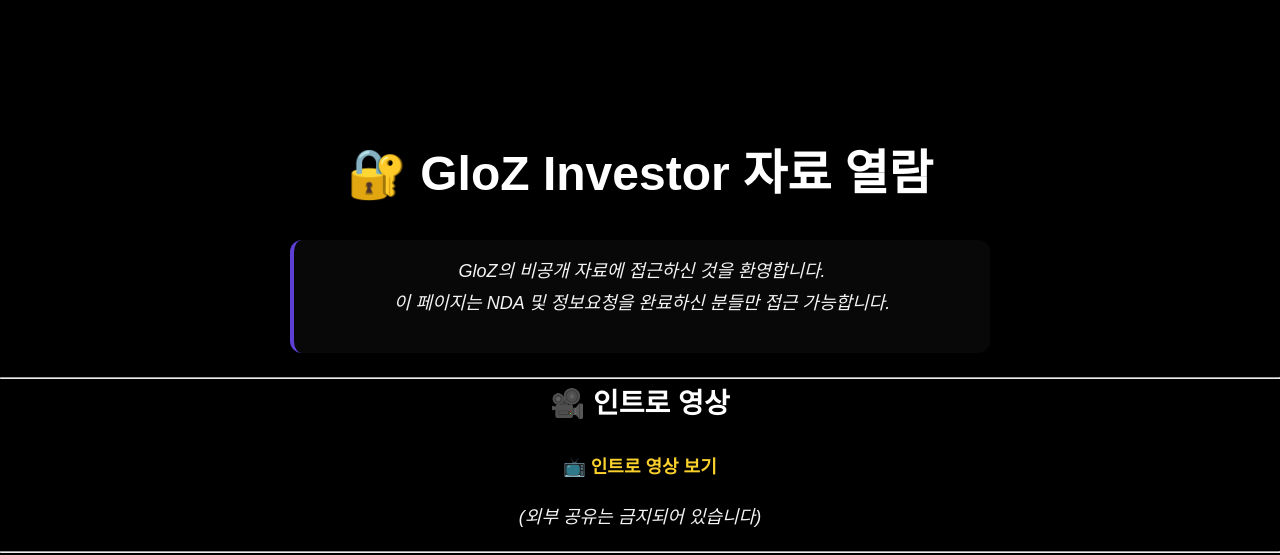
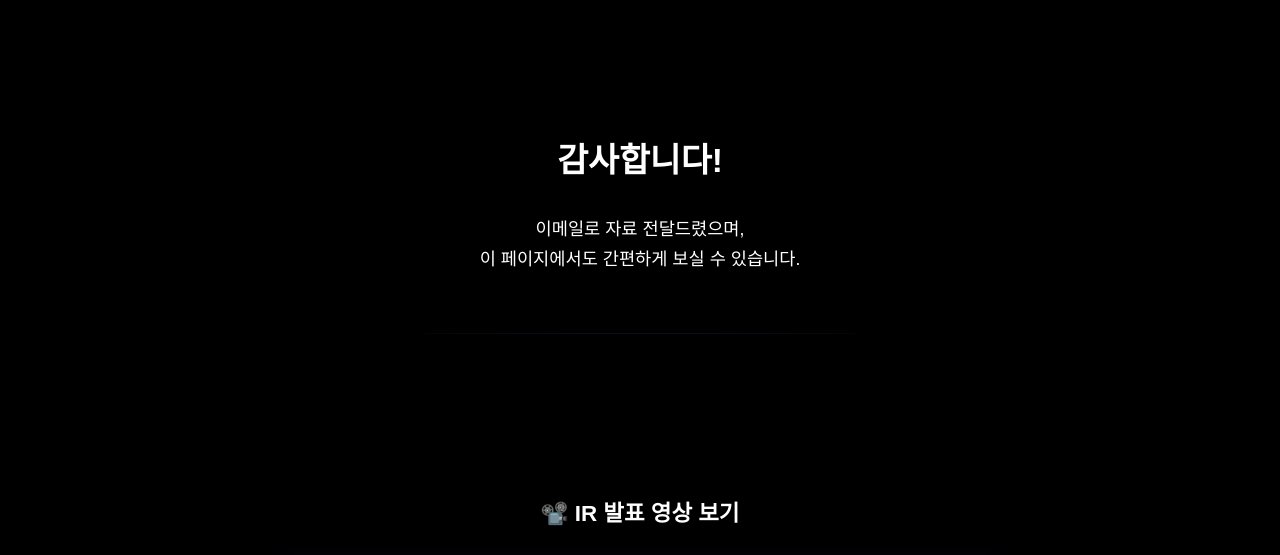
Before and after one commit to parisadone/gloz.github.io, a Jekyll site: the page built from secure.md, in a window 1280 px wide. Shown: the part 292-847 px from the top of the page. Built offline with Jekyll 4.4.1, drawn with Linux system fonts in a browser that asks for light colours; some web fonts are replaced; our own code applies the rules of GitHub Pages for plain Markdown files; some of the changed text lies outside the part shown; grey boxes are pictures that could not be loaded.

Commit message:
Update secure page to use Jekyll page format

```diff
--- a/secure.md
+++ b/secure.md
@@ -1,38 +1,160 @@
-
-# 🔐 GloZ Investor 자료 열람
-
-> GloZ의 비공개 자료에 접근하신 것을 환영합니다.
-> 이 페이지는 NDA 및 정보요청을 완료하신 분들만 접근 가능합니다.
-
+---
+layout: default
+title: GloZ Secure Investor Materials
+permalink: /secure/
 ---
 
-## 🎥 인트로 영상
+<div class="secure-container">
+  <section class="secure-section">
+    <h1>감사합니다!</h1>
+    <p>이메일로 자료 전달드렸으며,<br>이 페이지에서도 간편하게 보실 수 있습니다.</p>
+  </section>
 
-📺 [인트로 영상 보기](https://youtu.be/YOUR_VIDEO_LINK)
+  <section class="secure-section">
+    <h2>📽️ IR 발표 영상 보기</h2>
+    <div class="secure-video">
+      <iframe src="https://www.youtube.com/embed/gkzAsE0jUa0?controls=1&rel=0&modestbranding=1&showinfo=0" allow="autoplay; encrypted-media" allowfullscreen title="GloZ IR 발표 영상"></iframe>
+    </div>
+  </section>
 
-*(외부 공유는 금지되어 있습니다)*
+  <section class="secure-section">
+    <h2>📄 피칭 자료 보기</h2>
+    <a class="secure-link" href="https://www.canva.com/design/DAGoiBy73Gs/LCxaXBhydJve1AXfl-lGnQ/edit?utm_content=DAGoiBy73Gs&utm_campaign=designshare&utm_medium=link2&utm_source=sharebutton" target="_blank">Canva IR 자료 바로가기</a>
+  </section>
 
----
+  <section class="secure-section">
+    <h2>🤖 Gloria's AI에게 질문하기</h2>
+    <div class="secure-chatbot">
+      <iframe src="https://www.chatbase.co/chatbot-iframe/ezFbMXxV7R06quetaNfCc" width="100%" height="600" style="border-radius:14px; background:#fff;" frameborder="0" allow="autoplay; clipboard-write; encrypted-media; fullscreen; picture-in-picture" allowfullscreen></iframe>
+    </div>
+  </section>
 
-## 🤖 Gloria’s AI – 궁금한 점을 AI에게 직접 물어보세요
+  <section class="secure-section">
+    <h2>📅 미팅 예약</h2>
+    <a class="cta-btn" href="https://calendly.com/gloria-glozinc/30min" target="_blank">글로리아와 미팅 일정 예약하기</a>
+  </section>
 
-💬 [챗봇 열기](https://www.chatbase.co/chatbot-iframe/ezFbMXxV7R06quetaNfCc)
+  <div class="secure-footer">© 2025 GloZ Inc. All rights reserved.</div>
+</div>
 
----
-
-## 📑 IR 발표자료
-
-> GloZ의 전체 IR 자료 (Canva 프레젠테이션 링크)
-
-📄 [IR 발표자료 보기](https://www.canva.com/design/DAGoiBy73Gs/LCxaXBhydJve1AXfl-lGnQ/edit?utm_content=DAGoiBy73Gs&utm_campaign=designshare&utm_medium=link2&utm_source=sharebutton)
-
----
-
-### 📬 추가 문의
-
-궁금한 점이 있으시면 언제든 gloria@glozinc.com 으로 연락 주세요.
-또는 [미팅을 예약](https://calendly.com/gloria-glozinc/30min)하시면 1:1 미팅도 가능합니다.
-
----
-
-© 2025 GloZ Inc. All rights reserved.
+<style>
+  body {
+    background: #000;
+    color: #fff;
+    font-family: 'Spoqa Han Sans Neo', 'Pretendard', Arial, Helvetica, sans-serif;
+    margin: 0;
+    padding: 0;
+  }
+  .secure-container {
+    max-width: 750px;
+    margin: 0 auto;
+    padding: 0 16px;
+    text-align: center;
+  }
+  .secure-section {
+    padding: 80px 0;
+    border: none;
+  }
+  h1, h2, h3 {
+    color: #fff;
+    font-family: 'Spoqa Han Sans Neo', 'Pretendard', Arial, Helvetica, sans-serif;
+    font-weight: 700;
+    margin-bottom: 24px;
+    margin-top: 0;
+  }
+  h1 { font-size: 2.1rem; }
+  h2 { font-size: 1.4rem; }
+  p, a, .secure-link {
+    color: #fff;
+    font-size: 1.1rem;
+    line-height: 1.7;
+    margin-bottom: 18px;
+    text-align: center;
+    font-family: 'Spoqa Han Sans Neo', 'Pretendard', Arial, Helvetica, sans-serif;
+  }
+  .secure-link {
+    color: #5D3FD3;
+    font-weight: 700;
+    text-decoration: underline;
+    word-break: break-all;
+    display: inline-block;
+    background: #181818;
+    border-radius: 8px;
+    padding: 16px 32px;
+    margin: 16px 0;
+    transition: background 0.2s;
+  }
+  .secure-link:hover {
+    background: #2a2a2a;
+  }
+  .cta-btn {
+    display: inline-block;
+    background: #5D3FD3;
+    color: #fff;
+    font-weight: 700;
+    border-radius: 8px;
+    padding: 18px 36px;
+    margin: 32px 0 0 0;
+    text-decoration: none;
+    font-size: 1.15rem;
+    transition: background 0.2s;
+    box-shadow: 0 4px 24px rgba(93,63,211,0.10);
+  }
+  .cta-btn:hover {
+    background: #3d278a;
+  }
+  .secure-video {
+    position: relative;
+    width: 100%;
+    max-width: 750px;
+    padding-bottom: 56.25%;
+    height: 0;
+    margin: 0 auto 0 auto;
+    border-radius: 14px;
+    overflow: hidden;
+    box-shadow: 0 4px 24px rgba(93,63,211,0.10);
+  }
+  .secure-video iframe {
+    position: absolute;
+    top: 0; left: 0; width: 100%; height: 100%; border: 0;
+  }
+  .secure-chatbot {
+    width: 100%;
+    max-width: 750px;
+    margin: 0 auto;
+    border-radius: 16px;
+    box-shadow: 0 4px 32px rgba(250,208,44,0.10);
+    padding: 0;
+    display: flex;
+    flex-direction: column;
+    align-items: center;
+    justify-content: center;
+    min-height: 600px;
+    background: #181818;
+  }
+  .secure-chatbot iframe {
+    width: 100%;
+    min-height: 600px;
+    border: none;
+    border-radius: 14px;
+    background: #fff;
+    display: block;
+    margin: 0 auto;
+  }
+  .secure-footer {
+    color: #888;
+    font-size: 0.95rem;
+    margin: 60px 0 24px 0;
+    text-align: center;
+  }
+  @media (max-width: 900px) {
+    .secure-container, .secure-video, .secure-chatbot { max-width: 98vw; }
+  }
+  @media (max-width: 600px) {
+    h1 { font-size: 1.3rem; }
+    h2 { font-size: 1.1rem; }
+    .secure-container { padding: 0 2vw; }
+    .secure-section { padding: 40px 0; }
+    .secure-video, .secure-chatbot { border-radius: 8px; }
+  }
+</style>
```
